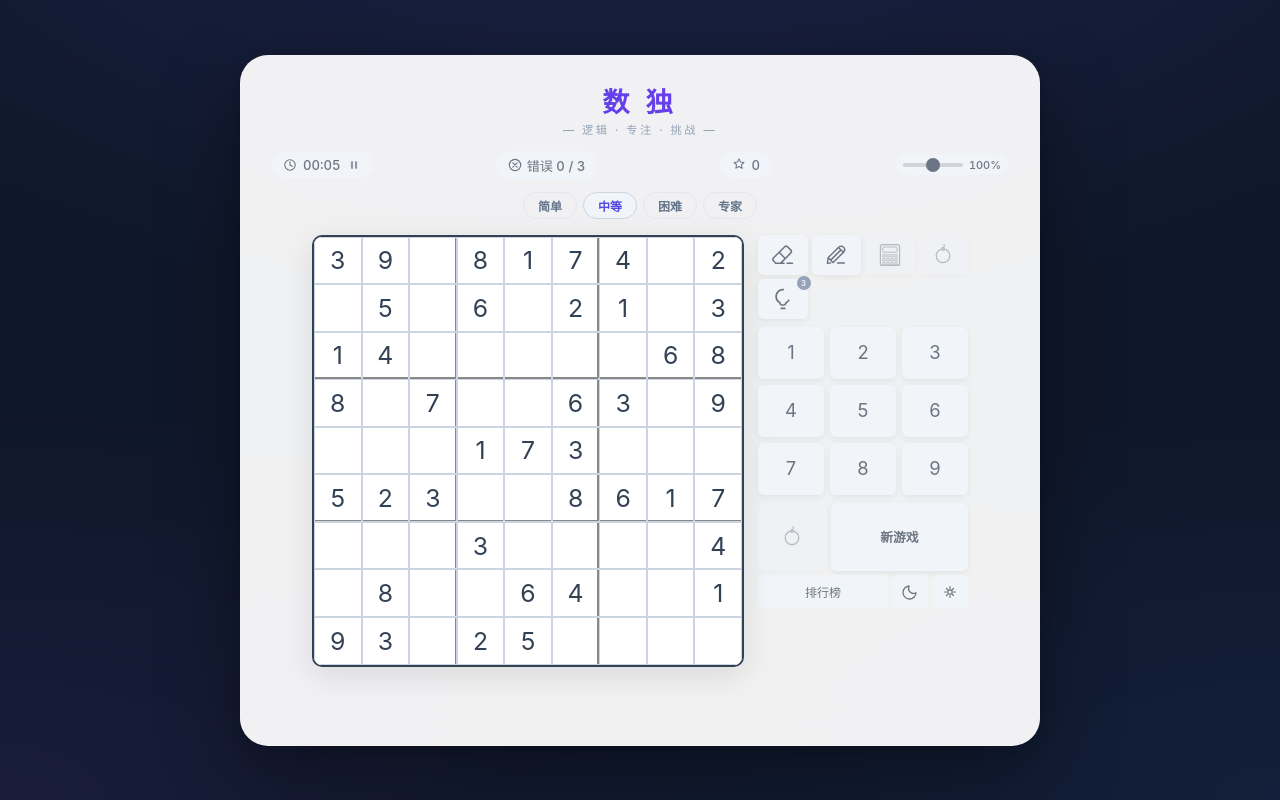
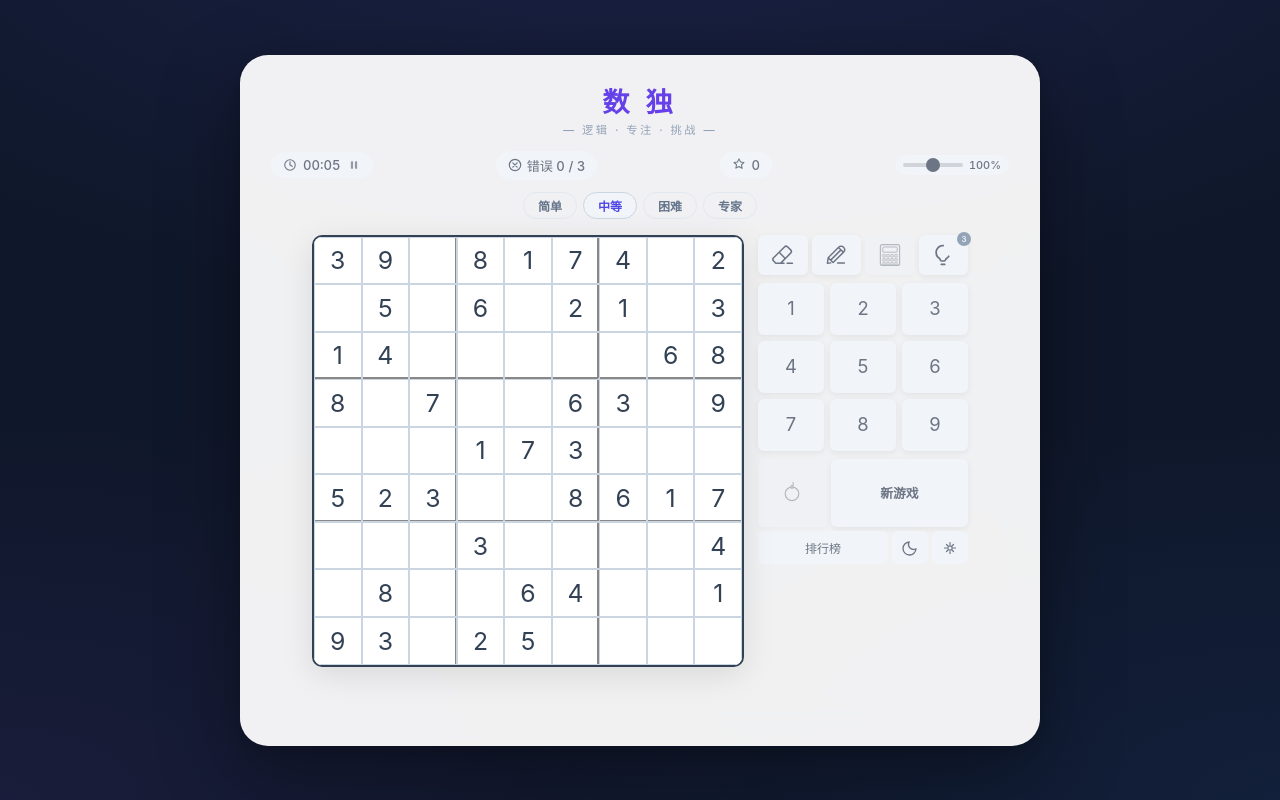
Before and after one commit to daxmate/sudoku, a Vue app: page / in a window 1280 px wide. Built offline with nearby package versions, Linux system fonts and the light colour scheme.

Commit message:
fix: 修复 CSS 优先级，mobile-only 用更高特异性选择器覆盖 display:flex

```diff
--- a/src/components/ActionButtons.vue
+++ b/src/components/ActionButtons.vue
@@ -25,7 +25,7 @@
       </svg>
     </button>
 
-    <button class="auto-mark-btn auto-mark-btn-mobile"
+    <button class="auto-mark-btn mobile-only"
       :class="{ disabled: !autoMarkEnabled }"
       :title="autoMarkEnabled ? '全部标记' : '需要到设置中开启'"
       @click="autoMarkEnabled ? $emit('toggleAutoMark') : null"
@@ -109,7 +109,7 @@ defineEmits(['erase', 'toggleNotes', 'autoCalc', 'hint', 'toggleAutoMark'])
 .warning.disabled { opacity: 0.45; }
 .warning.disabled:hover { transform: none; box-shadow: none; background: var(--action-bg); color: var(--action-text); cursor: default; }
 
-.auto-mark-btn-mobile { display: none; }
+.action-buttons button.mobile-only { display: none; }
 .auto-mark-btn.disabled { opacity: 0.45; }
 .auto-mark-btn.disabled:hover { transform: none; box-shadow: none; background: var(--action-bg); color: var(--action-text); cursor: default; }
 
@@ -143,6 +143,6 @@ defineEmits(['erase', 'toggleNotes', 'autoCalc', 'hint', 'toggleAutoMark'])
     width: 20px;
     height: 20px;
   }
-  .auto-mark-btn-mobile { display: flex; align-items: center; justify-content: center; }
+  .action-buttons button.mobile-only { display: flex; align-items: center; justify-content: center; }
 }
 </style>
```
